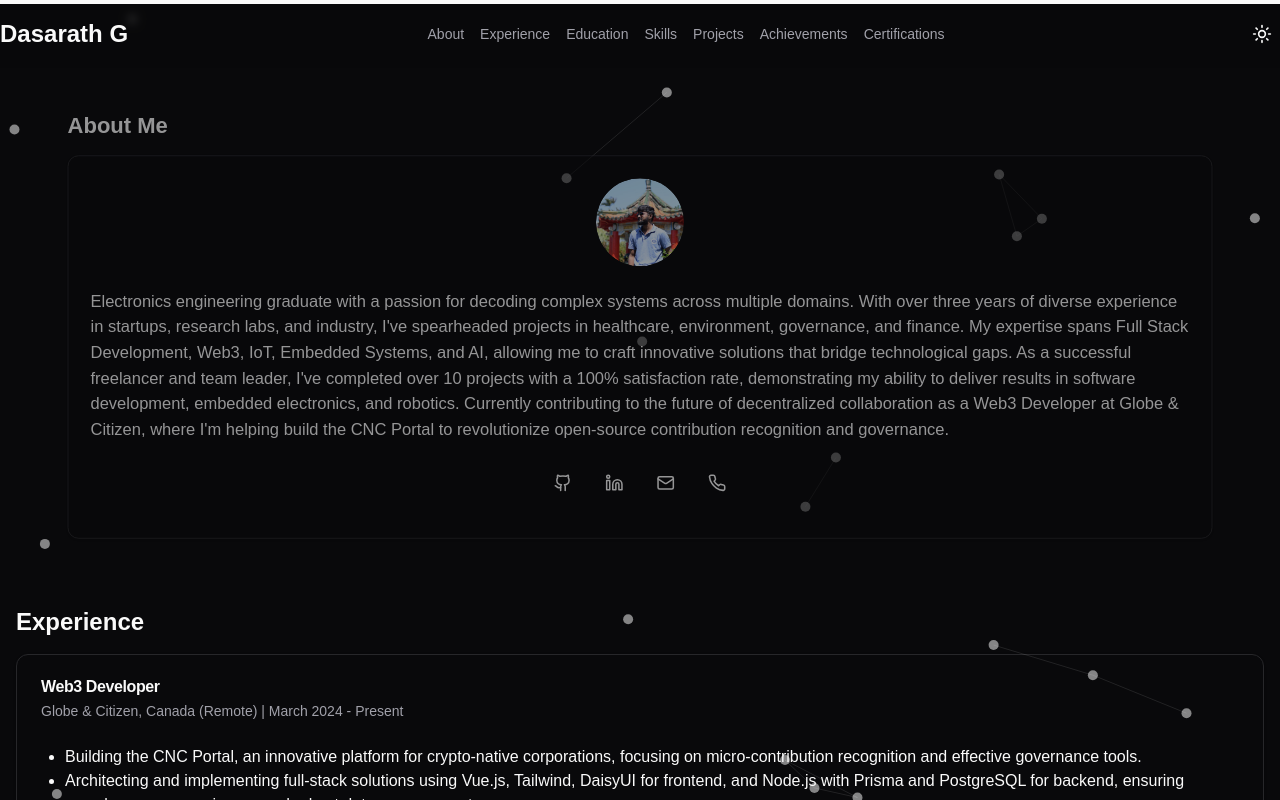
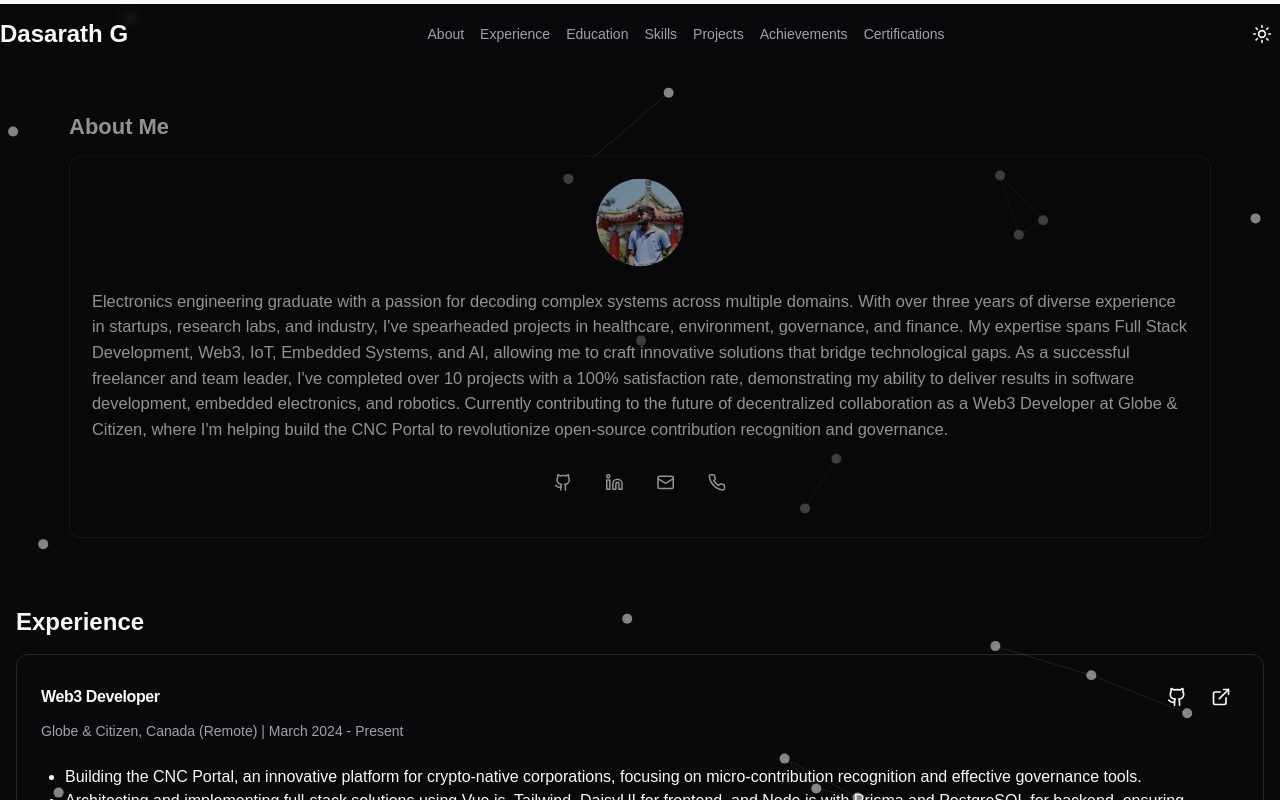
Before and after one commit to dasarathg68/portfolio-dasarath, a Next.js app: page / in a window 1280 px wide. Shown: the top 800 px of the page. Built offline with nearby package versions, Linux system fonts and the light colour scheme.

Commit message:
refactor: Update GitHub, contact, and documentation links in job cards

```diff
--- a/src/app/page.tsx
+++ b/src/app/page.tsx
@@ -257,7 +257,47 @@ export default function Portfolio() {
             {portfolioData.experience.map((job, index) => (
               <Card key={index}>
                 <CardHeader>
-                  <CardTitle>{job.title}</CardTitle>
+                  <CardTitle className="flex items-center justify-between">
+                    {job.title}
+                    <div className="flex space-x-2">
+                      {job.github && (
+                        <Button variant="ghost" size="icon" asChild>
+                          <a
+                            href={job.github}
+                            target="_blank"
+                            rel="noopener noreferrer"
+                            aria-label={`GitHub repository for ${job.company}`}
+                          >
+                            <Github className="h-5 w-5" />
+                          </a>
+                        </Button>
+                      )}
+                      {job.link && (
+                        <Button variant="ghost" size="icon" asChild>
+                          <a
+                            href={job.link}
+                            target="_blank"
+                            rel="noopener noreferrer"
+                            aria-label={`Website for ${job.company}`}
+                          >
+                            <ExternalLink className="h-5 w-5" />
+                          </a>
+                        </Button>
+                      )}
+                      {job.docs && (
+                        <Button variant="ghost" size="icon" asChild>
+                          <a
+                            href={job.docs}
+                            target="_blank"
+                            rel="noopener noreferrer"
+                            aria-label={`Documentation for ${job.company}`}
+                          >
+                            <FileText className="h-5 w-5" />
+                          </a>
+                        </Button>
+                      )}
+                    </div>
+                  </CardTitle>
                   <CardDescription>
                     {job.company}, {job.location} | {job.period}
                   </CardDescription>
--- a/src/utils/data.json
+++ b/src/utils/data.json
@@ -13,6 +13,9 @@
       "company": "Globe & Citizen",
       "location": "Canada (Remote)",
       "period": "March 2024 - Present",
+      "github": "https://github.com/globe-and-citizen/cnc-portal",
+      "link": "https://github.com/globe-and-citizen",
+      "docs": "",
       "responsibilities": [
         "Building the CNC Portal, an innovative platform for crypto-native corporations, focusing on micro-contribution recognition and effective governance tools.",
         "Architecting and implementing full-stack solutions using Vue.js, Tailwind, DaisyUI for frontend, and Node.js with Prisma and PostgreSQL for backend, ensuring seamless user experiences and robust data management.",
@@ -25,7 +28,9 @@
       "company": "CTRLDefi",
       "location": "Remote",
       "period": "August 2024 - Present",
-
+      "github": "https://github.com/ctrlsa/smart-contract-wallet-Ethereum-Account-Abstraction-Telegram",
+      "link": "https://github.com/ctrlsa",
+      "docs": "",
       "responsibilities": [
         "Developing the 'Instant Send App', a self-custodial smart-contract wallet, for seamless stablecoin transfers between Telegram contacts within the scope of the Telegram Messenger",
 
@@ -37,6 +42,9 @@
       "company": "bEarly TechnoVations Pvt. Ltd.",
       "location": "Chennai (Hybrid)",
       "period": "April 2023 - January 2024",
+      "github": "",
+      "link": "https://www.bearlytech.com/",
+      "docs": "",
       "responsibilities": [
         "Led the end-to-end development of paceB, a biomedical device for early-stage Parkinson's disease diagnosis, from concept to market-ready solution.",
         "Engineered a high-performance IoT ecosystem using ESP32, AWS, and EMQX broker, achieving a 13-fold improvement in real-time data streaming efficiency with a 250-byte payload.",
@@ -49,6 +57,9 @@
       "company": "Gerontechnology Research Center",
       "location": "Yuan Ze University, Taiwan (On-site)",
       "period": "February 2023 - June 2023",
+      "github": "",
+      "link": "https://www.grc.yzu.edu.tw/",
+      "docs": "",
       "responsibilities": [
         "Collaborated with Dr. Yeh-Liang Hsu to develop innovative products for assessing the physical and cognitive well-being of aging adults.",
         "Engineered a scalable IoT backend using Go's Gin-Gonic framework, MongoDB, and MariaDB, facilitating efficient user and device management.",
@@ -61,6 +72,7 @@
       "company": "Analog Devices India",
       "location": "Bengaluru (Remote)",
       "period": "April 2022 – June 2022",
+      "link": "https://www.analog.com/",
       "responsibilities": [
         "Completed a comprehensive project on 'Source Meter Control Automation & Complex Device Drivers (CDD)', gaining deep insights into Battery Management Systems (BMS), embedded software development, and isoSPI technology.",
         "Contributed to the development of embedded systems, enhancing skills in low-level programming and hardware integration."
```
